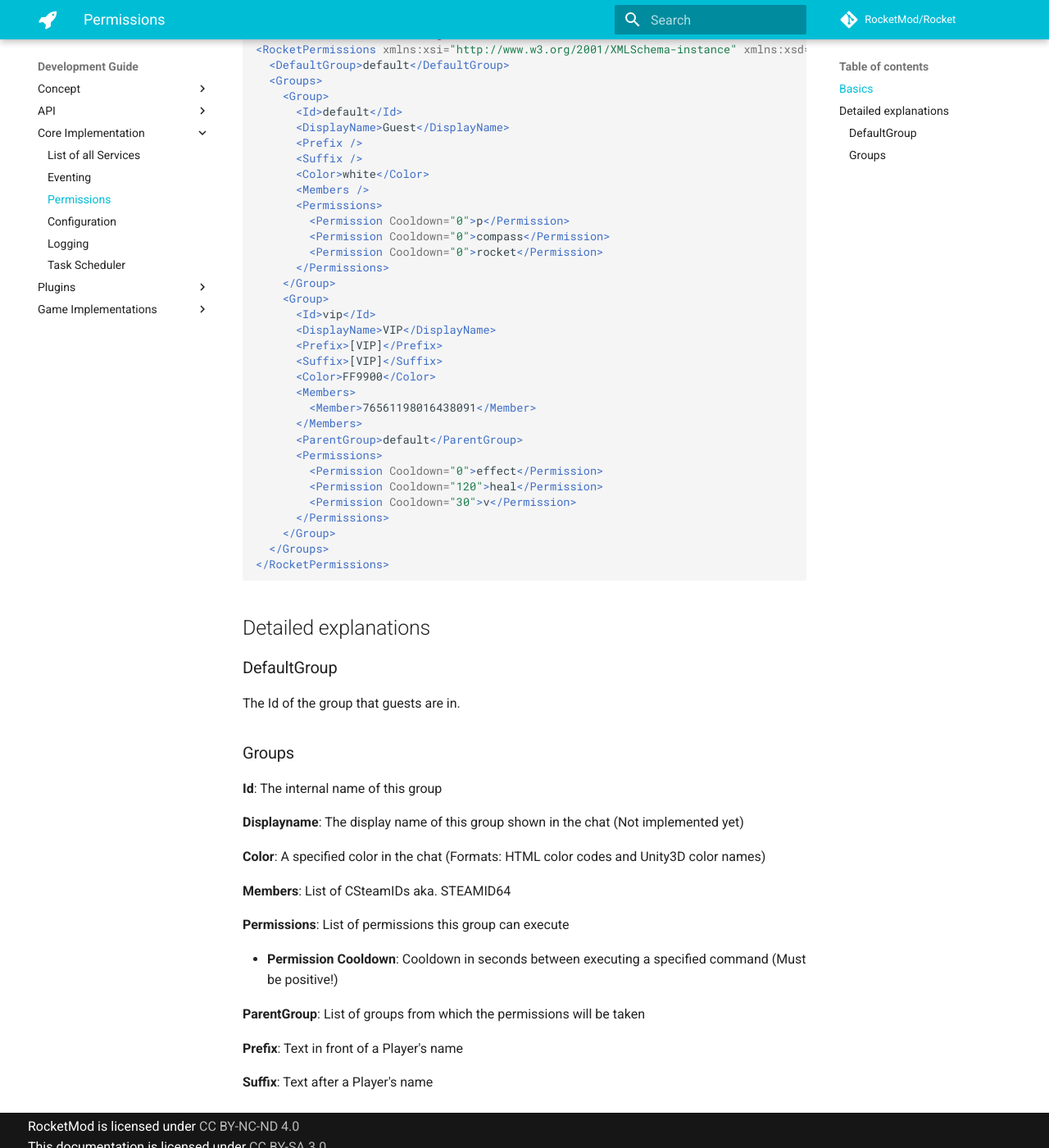
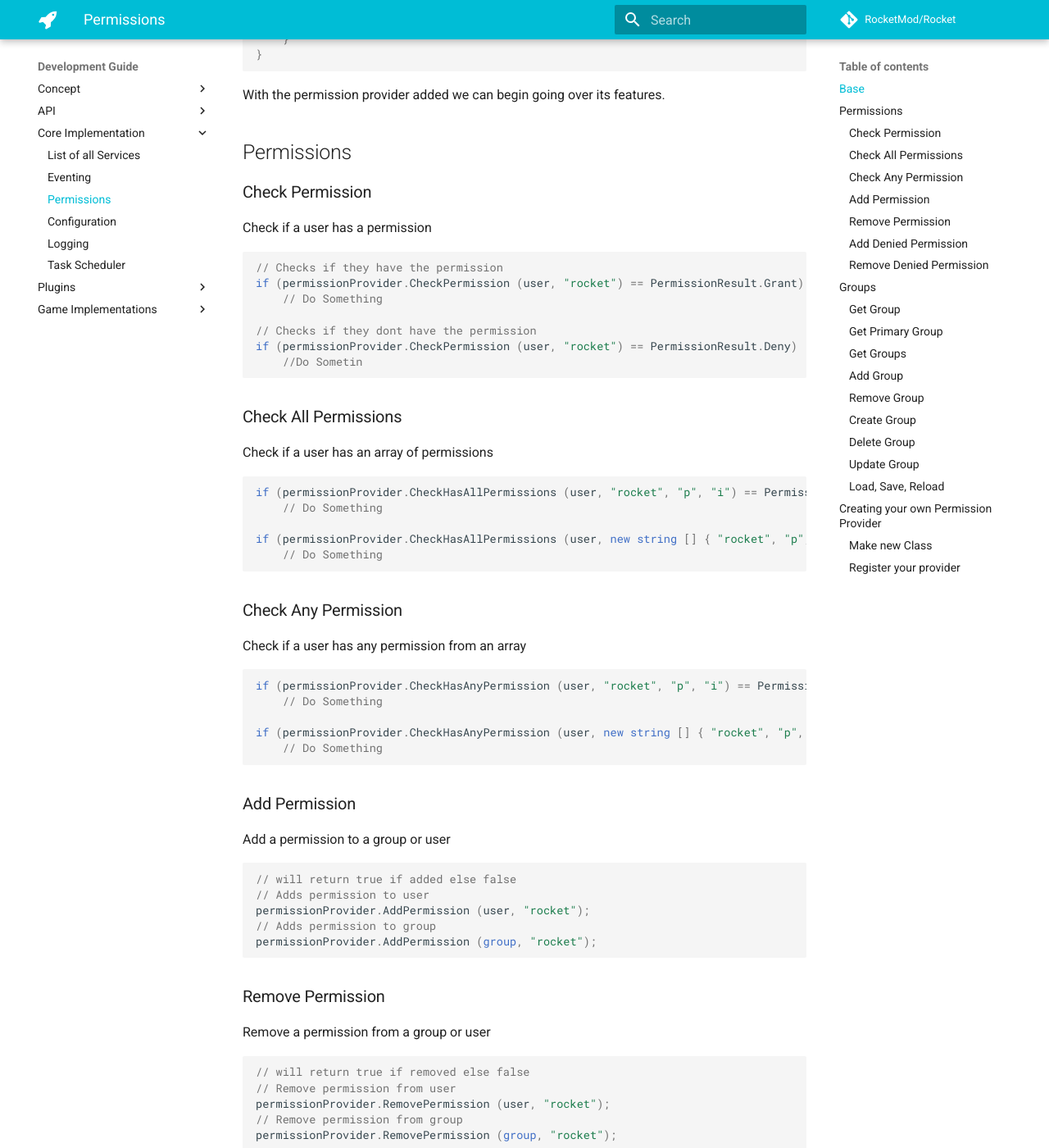
Before and after one commit to RocketMod/Rocket.Documentation, an MkDocs documentation site: the page built from content/development-guide/core-implementation/permissions.md, in a window 1280 px wide and 1400 px high, scrolled down 581 px. Shown: the whole window at 82% size. Built offline with MkDocs 1.6.1 and Material for MkDocs 9.7.7, drawn with Linux system fonts in a browser that asks for light colours; comment, search, counter and statistics services are not loaded; old or Windows-style settings are respelled for this version of MkDocs; some of the changed text lies outside the part shown.

Commit message:
Update permissions.md

````diff
--- a/content/development-guide/core-implementation/permissions.md
+++ b/content/development-guide/core-implementation/permissions.md
@@ -1,74 +1,318 @@
 > **Important: The examples in here may be outdated, feel free to help us keeping them up to date, you can simply edit them if you are logged in on GitHub.**
 
 ***
-## Basics
-Rocket handles permissions in the file
+## Base
+We need to first add the permission provider
+
+```csharp
+namespace SamplePlugin
+{
+	public class Main : Plugin
+	{
+		private IPermissionProvider permissionProvider;
+		protected Main (IDependencyContainer container, IPermissionProvider) : base ("SamplePlugin", container)
+		{
+			this.permissionProvider = permissionProvider;
+		}
+	}
+}
 ```
-Unturned\<Instance>\Rocket\Permissions.config.xml
+With the permission provider added we can begin going over its features.
+
+## Permissions
+### Check Permission
+Check if a user has a permission
+
+```csharp
+// Checks if they have the permission
+if (permissionProvider.CheckPermission (user, "rocket") == PermissionResult.Grant)
+	// Do Something
+
+// Checks if they dont have the permission
+if (permissionProvider.CheckPermission (user, "rocket") == PermissionResult.Deny)
+	//Do Sometin
 ```
 
-This file contains basic options to customize the permission features, groups with permissions and assignments and a whitelist for groups.
+### Check All Permissions
+Check if a user has an array of permissions
 
-This is how a permission file could look like:
+```csharp
+if (permissionProvider.CheckHasAllPermissions (user, "rocket", "p", "i") == PermissionResult.Grant)
+	// Do Something
 
-```xml
-<?xml version="1.0" encoding="utf-8"?>
-<RocketPermissions xmlns:xsi="http://www.w3.org/2001/XMLSchema-instance" xmlns:xsd="http://www.w3.org/2001/XMLSchema">
-  <DefaultGroup>default</DefaultGroup>
-  <Groups>
-    <Group>
-      <Id>default</Id>
-      <DisplayName>Guest</DisplayName>
-      <Prefix />
-      <Suffix />
-      <Color>white</Color>
-      <Members />
-      <Permissions>
-        <Permission Cooldown="0">p</Permission>
-        <Permission Cooldown="0">compass</Permission>
-        <Permission Cooldown="0">rocket</Permission>
-      </Permissions>
-    </Group>
-    <Group>
-      <Id>vip</Id>
-      <DisplayName>VIP</DisplayName>
-      <Prefix>[VIP]</Prefix>
-      <Suffix>[VIP]</Suffix>
-      <Color>FF9900</Color>
-      <Members>
-        <Member>76561198016438091</Member>
-      </Members>
-      <ParentGroup>default</ParentGroup>
-      <Permissions>
-        <Permission Cooldown="0">effect</Permission>
-        <Permission Cooldown="120">heal</Permission>
-        <Permission Cooldown="30">v</Permission>
-      </Permissions>
-    </Group>
-  </Groups>
-</RocketPermissions>
+if (permissionProvider.CheckHasAllPermissions (user, new string [] { "rocket", "p", "i" }) == PermissionResult.Grant)
+	// Do Something
 ```
 
-## Detailed explanations
+### Check Any Permission
+Check if a user has any permission from an array
 
-### DefaultGroup
-The Id of the group that guests are in.
+```csharp
+if (permissionProvider.CheckHasAnyPermission (user, "rocket", "p", "i") == PermissionResult.Grant)
+	// Do Something
 
-### Groups
-**Id**: The internal name of this group
+if (permissionProvider.CheckHasAnyPermission (user, new string [] { "rocket", "p", "i" }) == PermissionResult.Grant)
+	// Do Something
+```
 
-**Displayname**: The display name of this group shown in the chat (Not implemented yet)
+### Add Permission
+Add a permission to a group or user
 
-**Color**: A specified color in the chat (Formats: HTML color codes and Unity3D color names)
+```csharp
+// will return true if added else false
+// Adds permission to user
+permissionProvider.AddPermission (user, "rocket");
+// Adds permission to group
+permissionProvider.AddPermission (group, "rocket");
+```
 
-**Members**: List of CSteamIDs aka. STEAMID64
+### Remove Permission
+Remove a permission from a group or user
 
-**Permissions**: List of permissions this group can execute
+```csharp
+// will return true if removed else false
+// Remove permission from user
+permissionProvider.RemovePermission (user, "rocket");
+// Remove permission from group
+permissionProvider.RemovePermission (group, "rocket");
+```
 
-* **Permission Cooldown**: Cooldown in seconds between executing a specified command (Must be positive!)
+### Add Denied Permission
+Deny a permission from a group or user (full override only way to restore permission is to remove the deny)
 
-**ParentGroup**: List of groups from which the permissions will be taken
+```csharp
+// returns true if added else false
+// Add to user
+permissionProvider.AddDeniedPermission (user, "heal");
+// Add to group
+permissionProvider.AddDeniedPermission (group, "heal");
+```
 
-**Prefix**: Text in front of a Player's name
+### Remove Denied Permission
+Remove the deny of a permission
 
-**Suffix**: Text after a Player's name
+```csharp
+// returns true if removed else false
+// Remove from user
+permissionProvider.RemoveDeniedPermission (user, "heal");
+// Remove from group
+permissionProvider.RemoveDeniedPermission (group, "heal");
+```
+
+## Groups
+### Get Group
+Get a group by Id
+
+```csharp
+IPermissionGroup group = permissionProvider.GetGroup ("vip");
+```
+
+### Get Primary Group
+Get a users primary group
+
+```csharp
+IPermissionGroup group = permissionProvider.GetPrimaryGroup (user);
+```
+
+### Get Groups
+Get all groups
+
+```csharp
+// Returns all groups
+IEnumerable<IPermissionGroup> groups = permissionProvider.GetGroups ();
+
+// Returns all groups a user has
+IEnumerable<IPermissionGroup> groups = permissionProvider.GetGroups (user);
+```
+
+### Add Group
+Add a group to a user
+
+```csharp
+IPermissionGroup group = permissionProvider.GetGroup ("vip");
+if (group == null)
+	return; // Group doesnt exist
+permissionProvider.AddGroup (user, group);
+```
+
+### Remove Group
+Remove a group from a user
+
+```csharp
+IPermissionGroup group = permissionProvider.GetGroup ("vip");
+if (group == null)
+	return; // Group doesnt exist
+permissionProvider.RemoveGroup (user, group);
+```
+
+### Create Group
+Create a new group
+
+```csharp
+permissionProvider.CreateGroup (new PermissionGroup ()
+{
+	Id = "vip",
+	Name = "VIP",
+	etc
+});
+```
+
+### Delete Group
+Delete a group
+
+```csharp
+permissionProvider.DeleteGroup (group);
+```
+
+### Update Group
+Update a group
+
+```csharp
+var group = permissionProvider.GetGroup ("vip");
+group.Name = "Gold";
+
+permissionProvider.UpdateGroup (group);
+```
+
+### Load, Save, Reload
+
+```csharp
+permissionProvider.Load (context);
+permissionProvider.Save ();
+permissionProvider.Reload ();
+```
+
+## Creating your own Permission Provider
+### Make new Class
+Create the Permission Provider and implement its features. You can see examples from the [ConfigurationPermissionProvider] (https://github.com/RocketMod/Rocket/blob/master/Rocket.Core/Permissions/ConfigurationPermissionProvider.cs) and [ConsolePermissionProvider](https://github.com/RocketMod/Rocket/blob/master/Rocket.Core/Permissions/ConsolePermissionProvider.cs)
+
+```csharp
+namespace SamplePlugin
+{
+	[ServicePriority (Priority = ServicePriority.High)]
+	public class MySamplePermissionProvider : IPermissionProvider
+	{
+		public MySamplePermissionProvider ()
+		{
+
+		}
+
+		public string ServiceName => "SampleProvider";
+
+		public bool SupportsTarget (IIdentity target)
+		{
+			// Implement
+		}
+
+		public PermissionResult CheckPermission (IIdentity target, string permission)
+		{
+			// Implement
+		}
+
+		public PermissionResult CheckHasAllPermissions (IIdentity target, params string [] permissions)
+		{
+			// Implement
+		}
+
+		public PermissionResult CheckHasAnyPermission (IIdentity target, params string [] permissions)
+		{
+			// Implement
+		}
+
+		public bool AddDeniedPermission (IIdentity target, string permission)
+		{
+			// Implement
+		}
+
+		public bool AddGroup (IIdentity target, IPermissionGroup group)
+		{
+			// Implement
+		}
+
+		public bool AddPermission (IIdentity target, string permission)
+		{
+			// Implement
+		}
+
+		public bool CreateGroup (IPermissionGroup group)
+		{
+			// Implement
+		}
+
+		public bool DeleteGroup (IPermissionGroup group)
+		{
+			// Implement
+		}
+
+		public IPermissionGroup GetGroup (string id)
+		{
+			// Implement
+		}
+
+		public IEnumerable<IPermissionGroup> GetGroups (IIdentity target)
+		{
+			// Implement
+		}
+
+		public IEnumerable<IPermissionGroup> GetGroups ()
+		{
+			// Implement
+		}
+
+		public IPermissionGroup GetPrimaryGroup (IUser user)
+		{
+			// Implement
+		}
+
+		public void Load (IConfigurationContext context)
+		{
+			// Implement
+		}
+
+		public void Reload ()
+		{
+			// Implement
+		}
+
+		public bool RemoveDeniedPermission (IIdentity target, string permission)
+		{
+			// Implement
+		}
+
+		public bool RemoveGroup (IIdentity target, IPermissionGroup group)
+		{
+			// Implement
+		}
+
+		public bool RemovePermission (IIdentity target, string permission)
+		{
+			// Implement
+		}
+
+		public void Save ()
+		{
+			// Implement
+		}
+
+		public bool UpdateGroup (IPermissionGroup group)
+		{
+			// Implement
+		}
+	}
+}
+```
+
+### Register your provider
+
+```csharp
+namespace SamplePlugin
+{
+	public class Main : Plugin
+	{
+		protected Main (IDependencyContainer container) : base ("Sample Plugin", container)
+		{
+			container.RegisterSingletonType <IPermissionProvider, MySamplePermissionProvider> ();
+		}
+	}
+}
+```
````
